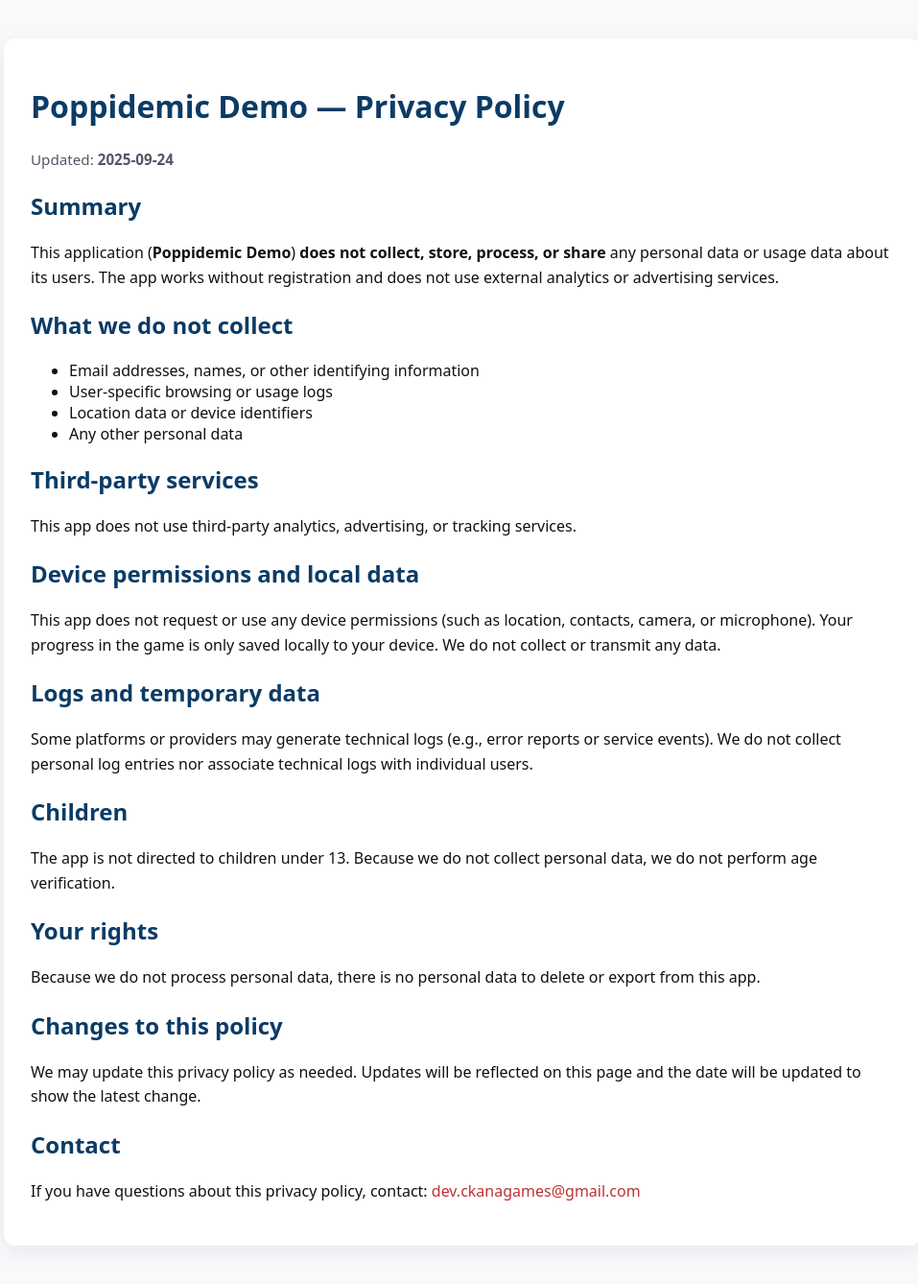
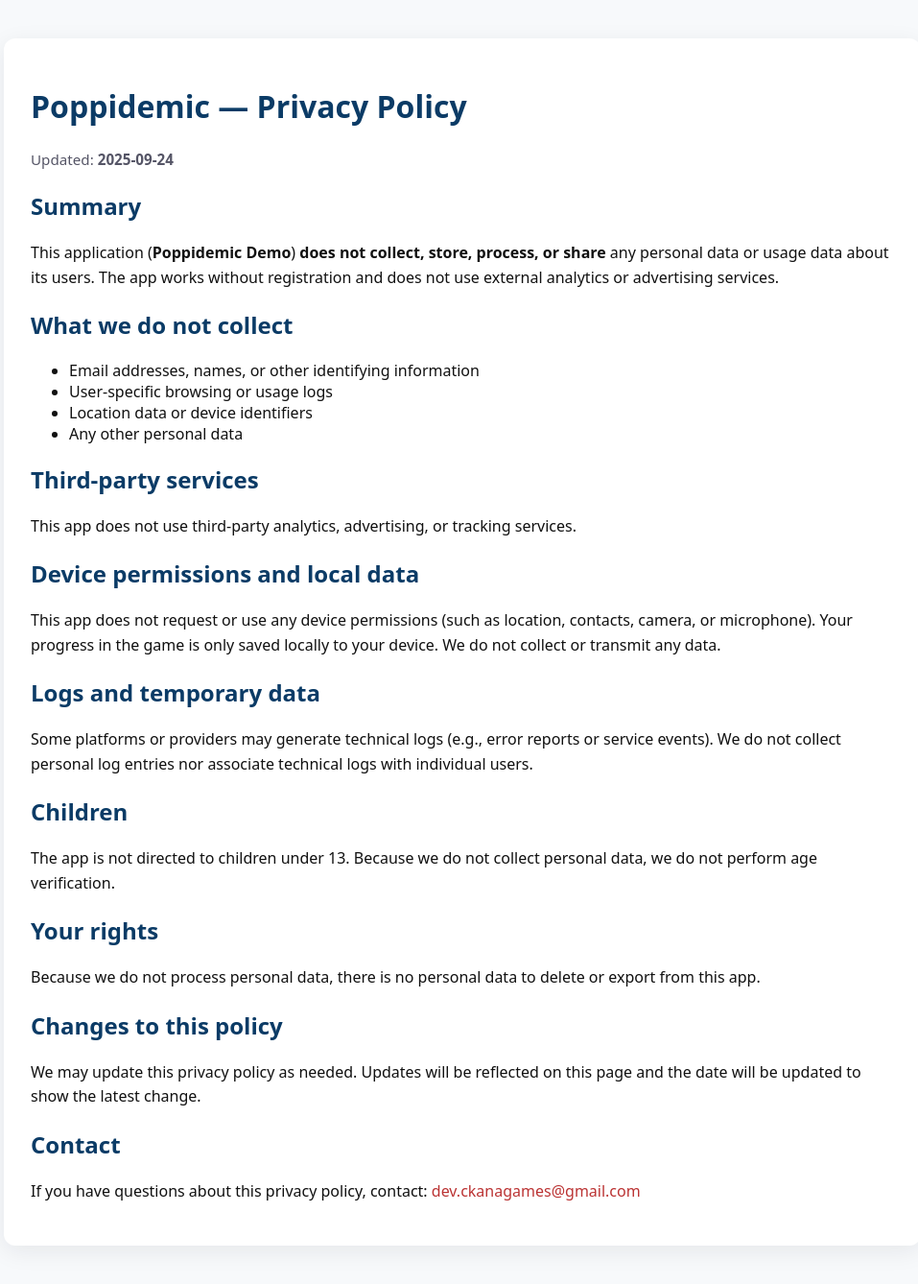
Before and after one commit to hollowbug/hollowbug.github.io, a Jekyll site: the page poppidemic-privacy-policy.html, which Jekyll copies as it is, in a window 1280 px wide. Shown: the whole page at 96% size, without its empty margins (158-1115 px from the left). Built offline with Jekyll 4.4.1, drawn with Linux system fonts in a browser that asks for light colours.

Commit message:
Removed "Demo" from Poppidemic Privacy Policy

```diff
--- a/poppidemic-demo-privacy-policy.html
+++ b/poppidemic-privacy-policy.html
@@ -3,7 +3,7 @@
 <head>
   <meta charset="utf-8">
   <meta name="viewport" content="width=device-width,initial-scale=1">
-  <title>Poppidemic Demo — Privacy Policy</title>
+  <title>Poppidemic — Privacy Policy</title>
   <style>
     body{font-family:system-ui,-apple-system,Segoe UI,Roboto,Helvetica,Arial,sans-serif;margin:0;background:#f7f9fb;color:#111}
     .wrap{max-width:900px;margin:40px auto;padding:28px;background:#fff;border-radius:12px;box-shadow:0 6px 24px rgba(20,30,40,0.08)}
@@ -17,7 +17,7 @@
 <body>
   <div class="wrap">
     <header>
-      <h1>Poppidemic Demo — Privacy Policy</h1>
+      <h1>Poppidemic — Privacy Policy</h1>
       <p class="meta">Updated: <strong>2025-09-24</strong></p>
     </header>
 
```
